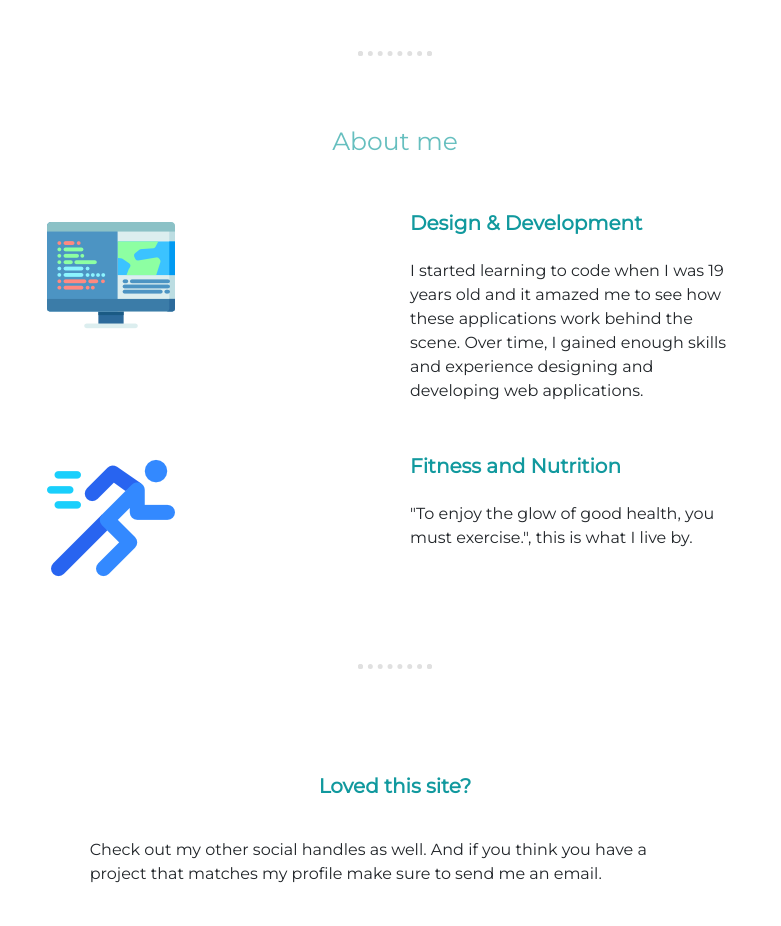
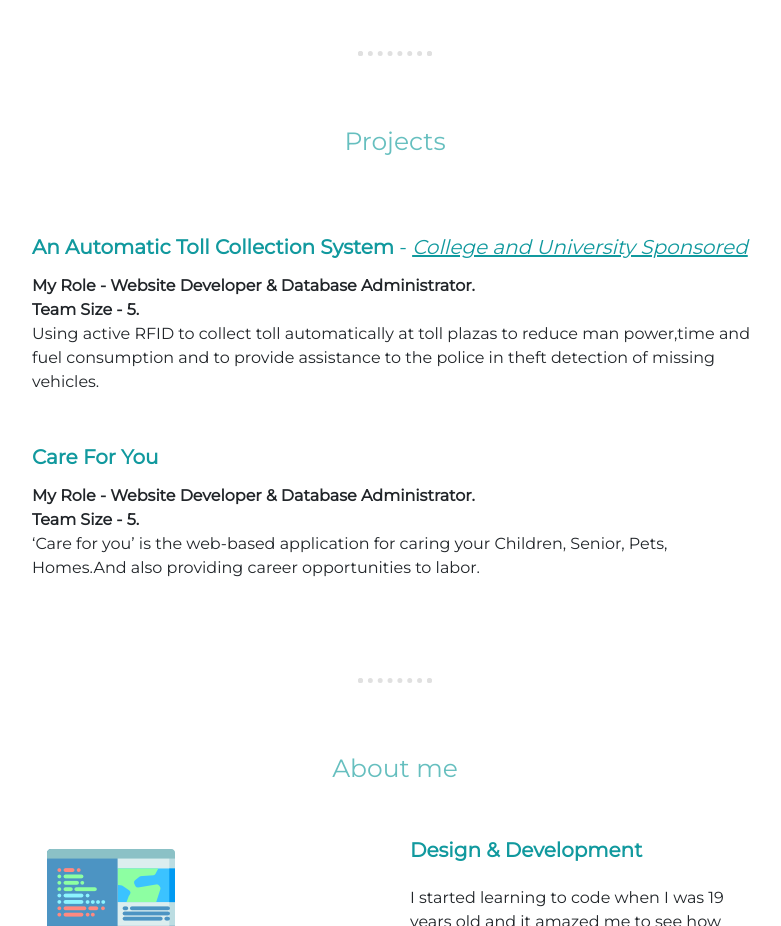
Before and after one commit to waychakak/waychakak.github.io, a plain HTML site: page index.html in a window 1280 px wide. Shown: the part 2340-3266 px from the top of the page, without its empty margins (245-1026 px from the left). Drawn offline with nearby package versions, Linux system fonts and the light colour scheme.

Commit message:
second commit

```diff
--- a/index.html
+++ b/index.html
@@ -93,6 +93,15 @@
 
 			<div class="carousel-inner">
 
+				<div class="carousel-item">
+					<div class="card mx-auto" style="width: 21rem;">
+						<img src="certificates/freecodecamp.png" class="card-img-top">
+						<div class="card-header">
+							<h5>Responsive Web Design</h5>
+						</div>
+					</div>
+				</div>
+
 				<div class="carousel-item active">
 					<div class="card mx-auto" style="width: 21rem;">
 						<img src="certificates/MTA_Certificate-1.jpg" class="card-img-top">
@@ -122,15 +131,6 @@
 
 				<div class="carousel-item">
 					<div class="card mx-auto" style="width: 21rem;">
-						<img src="certificates/css-1.jpg" class="card-img-top">
-						<div class="card-header">
-							<h5>SoloLearn CSS3</h5>
-						</div>
-					</div>
-				</div>
-
-				<div class="carousel-item">
-					<div class="card mx-auto" style="width: 21rem;">
 						<img src="certificates/php-1.jpg" class="card-img-top">
 						<div class="card-header">
 							<h5>SoloLearn PHP</h5>
@@ -138,23 +138,23 @@
 					</div>
 				</div>
 
-				<div class="carousel-item">
+				<!-- <div class="carousel-item">
 					<div class="card mx-auto" style="width: 21rem;">
 						<img src="certificates/js-1.jpg" class="card-img-top">
 						<div class="card-header">
 							<h5>SoloLearn JavaScript</h5>
 						</div>
 					</div>
-				</div>
+				</div> -->
 
-				<div class="carousel-item">
+				<!-- <div class="carousel-item">
 					<div class="card mx-auto" style="width: 21rem;">
 						<img src="certificates/sql-1.jpg" class="card-img-top">
 						<div class="card-header">
 							<h5>SoloLearn SQL</h5>
 						</div>
 					</div>
-				</div>
+				</div> -->
 			</div>
 
 			<!-- Next & Previous button -->
@@ -166,6 +166,31 @@
 			</a>
 		</div>
 	</section><hr>
+
+
+	<!-- Project Container -->
+	<div class="container-fluid">
+		<h2 style="text-align: center;color: #66BFBF;font-size: 25px;">Projects</h2><br>
+		<div class="project-row">
+
+			<div class="col-lg-12">
+				<div class="row">
+						<h3 style="margin:35px 0 15px; 0;color: #11999E;font-size: 20px;"><b>An Automatic Toll Collection System</b> - <i><u>College and University Sponsored</u></i></h3><br>
+						<p><b>My Role - Website Developer & Database Administrator.<br> Team Size - 5.<br></b>Using active RFID  to collect toll automatically at toll plazas to reduce man power,time and fuel consumption and to provide assistance to the police in theft detection of missing vehicles.</p>
+				</div>
+			</div>
+
+			<div class="col-lg-12">
+				<div class="row">
+						<h3 style="margin:35px 0 15px 0;color: #11999E;font-size: 20px;"><b>Care For You</b></h3><br>
+						<p><b>My Role -  Website Developer & Database Administrator.<br> Team Size - 5.<br></b>‘Care for you’ is the web-based application for caring your Children, Senior, Pets, Homes.And also providing career opportunities to labor.</p>
+
+				</div>
+			</div>
+
+		</div>
+	</div><hr>
+
 
 	<!-- About Me -->
 	<div class="container-fluid">
```
Also changed, not shown: certificates/freecodecamp.png (added), certificates/html-1.jpg (added).
